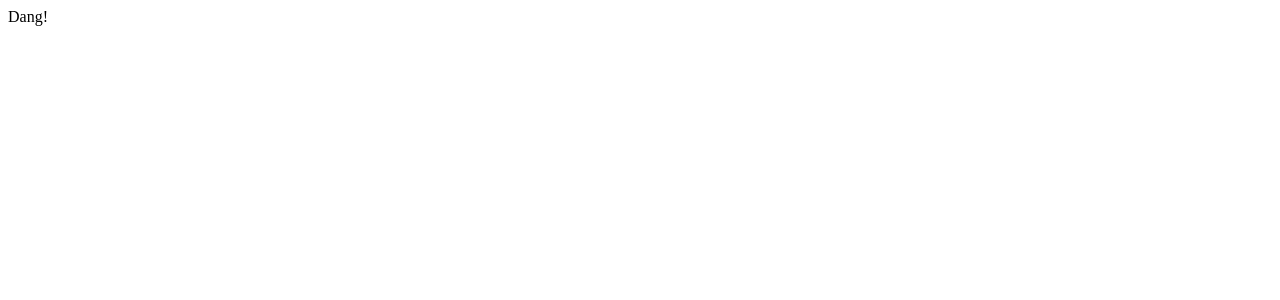
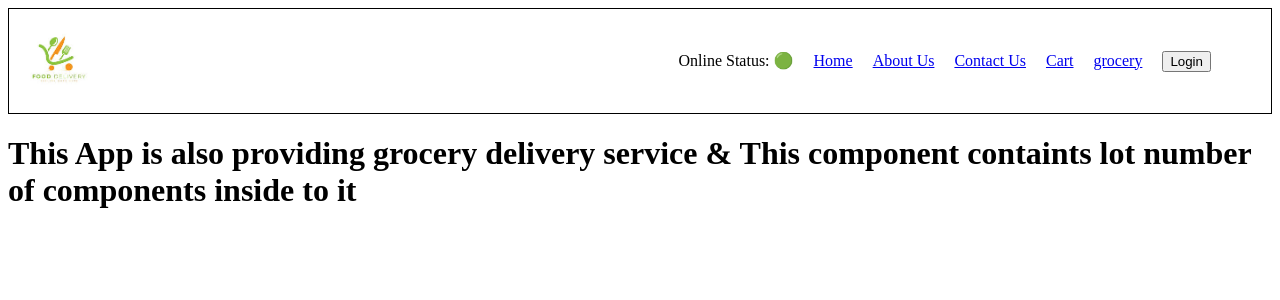
Before and after one commit to harishshotmail/react, a React (Vite) app: page /grocery in a window 1280 px wide. Before the commit this address had no page. Shown: the top 300 px of the page. Built offline with nearby package versions, Linux system fonts and the light colour scheme.

Commit message:
Added online status and lazy loading functionality

```diff
--- a/src/App.js
+++ b/src/App.js
@@ -1,4 +1,4 @@
-import React from "react";
+import React, { lazy, Suspense } from "react";
 import ReactDOM from "react-dom/client";
 import Header from "./components/Header";
 import Body from "./components/Body";
@@ -6,11 +6,12 @@ import Aboutus from "./components/Aboutus";
 import Cart from "./components/Cart";
 import Contactus from "./components/Contact";
 import ErrorBoundary from "./components/Error";
-import Menu from "./components/Menu"
+import Menu from "./components/Menu";
+// import Grocery from "./components/Grocery";
 import { createBrowserRouter, RouterProvider, Outlet } from "react-router-dom";
+// import Grocery from "./components/Grocery";
 
-
-
+const Grocery = lazy(() => import("./components/Grocery"));
 const AppLayout = () => {
   return (
     <div className="app">
@@ -20,35 +21,43 @@ const AppLayout = () => {
   );
 };
 
-
 const router = createBrowserRouter([
   {
     path: "/",
     element: <AppLayout />,
-    errorElement: <ErrorBoundary/>,
+    errorElement: <ErrorBoundary />,
     children: [
       {
         path: "/",
-        element: <Body />
+        element: <Body />,
       },
       {
         path: "aboutus",
-        element: <Aboutus />
+        element: <Aboutus />,
       },
       {
         path: "contactus",
-        element: <Contactus />
+        element: <Contactus />,
       },
       {
         path: "cart",
-        element: <Cart />
+        element: <Cart />,
       },
       {
         path: "restaurant/:resId",
-        element: <Menu/>
-      }
+        element: <Menu />,
+      },
+      {
+        path: "grocery",
+        element: (
+          <Suspense fallback={"Waiting for Grocery component to load"}>
+            <Grocery/>
+          </Suspense>
+        )
+        // fallback is something which will help to display before content get's loaded
+      },
     ],
-  }
+  },
 ]);
 const root = ReactDOM.createRoot(document.getElementById("root"));
-root.render(<RouterProvider router={router}/>);
+root.render(<RouterProvider router={router} />);
--- /dev/null
+++ b/src/components/Grocery.js
@@ -0,0 +1,13 @@
+const Grocery = () => {
+  return (
+    <div>
+      <h1>
+        {" "}
+        This App is also providing grocery delivery service & This component
+        containts lot number of components inside to it
+      </h1>
+    </div>
+  );
+};
+
+export default Grocery;
--- a/src/components/Header.js
+++ b/src/components/Header.js
@@ -1,9 +1,11 @@
 import { useState } from "react";
 import { LOGO_URL } from "../utils/constants";
 import { Link } from "react-router-dom";
+import OnlineStatus from "../utils/useOnLineStatus";
+
 const Header = () => {
   const [status, setStatus] = useState("Login");
-
+  const onlineStatus = OnlineStatus();
   return (
     <div className="header">
       <div className="logo-container">
@@ -11,6 +13,9 @@ const Header = () => {
       </div>
       <div className="navigation-items-container">
         <ul className="navigation-items">
+        <li className="navigation-item">
+            Online Status: {onlineStatus ? "🟢":"🔴"}
+          </li>
           <li className="navigation-item">
             <Link to="/">Home</Link>
           </li>
@@ -22,6 +27,9 @@ const Header = () => {
           </li>
           <li className="navigation-item">
             <Link to="/cart">Cart</Link>
+          </li>
+          <li className="navigation-item">
+            <Link to="/grocery"> grocery</Link>
           </li>
           <li className="navigation-item">
             <button
--- /dev/null
+++ b/src/utils/useOnLineStatus.js
@@ -0,0 +1,16 @@
+import { useEffect, useState } from "react";
+
+const OnlineStatus = () => {
+  const [onlineStatus, setOnlineStatus] = useState(true);
+
+  useEffect(() => {
+    window.addEventListener("offline", () => {
+      setOnlineStatus(false);
+    });
+    window.addEventListener("online", () => {
+      setOnlineStatus(true);
+    });
+  }, []);
+  return onlineStatus;
+};
+export default OnlineStatus;
```
